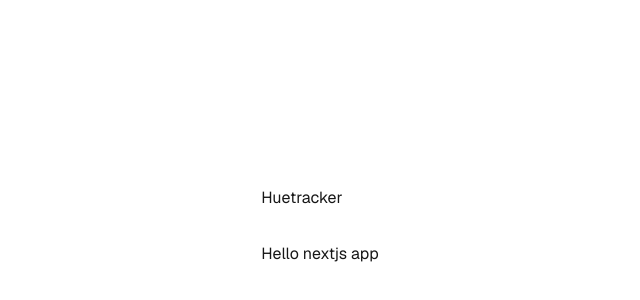
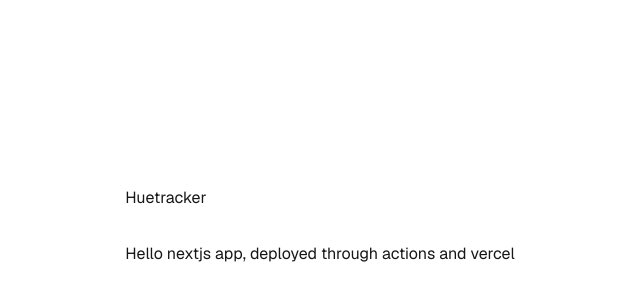
Before and after one commit to werickson24/cs467-HueTracker, a Next.js app: page / in a window 1280 px wide. Shown: the part 174-474 px from the top of the page, without its empty margins (320-960 px from the left). Built offline with nearby package versions, Linux system fonts and the light colour scheme.

Commit message:
fix deployment issue

```diff
--- a/src/app/page.tsx
+++ b/src/app/page.tsx
@@ -1,11 +1,10 @@
-import Image from "next/image";
 
 export default function Home() {
   return (
     <div className="grid grid-rows-[20px_1fr_20px] items-center justify-items-center min-h-screen p-8 pb-20 gap-16 sm:p-20 font-[family-name:var(--font-geist-sans)]">
       <main className="flex flex-col gap-[32px] row-start-2 items-center sm:items-start">
         <h1>Huetracker</h1>
-        <h3>Hello nextjs app</h3>
+        <h3>Hello nextjs app, deployed through actions and vercel</h3>
       </main>
     </div>
   );
```
Also changed, not shown: package.json (+6 -6 lines).
